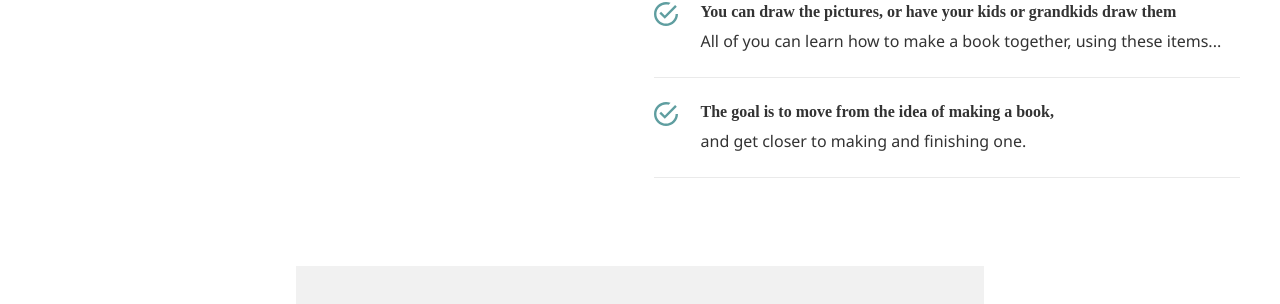
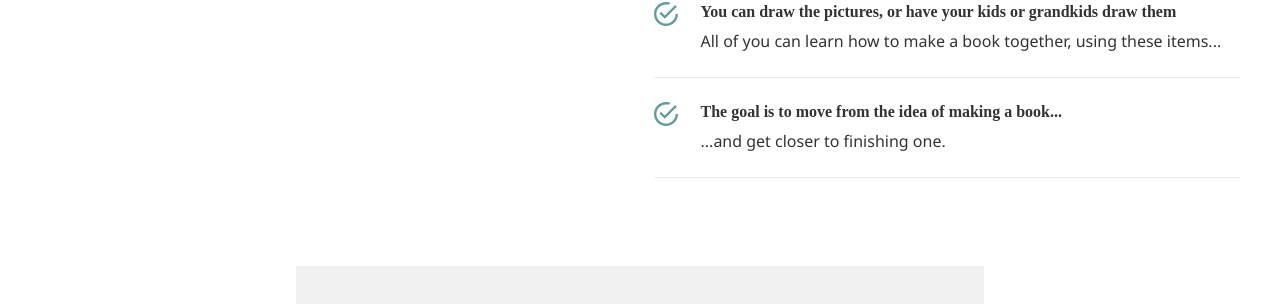
Before and after one commit to fourthirty-two/drawingstobook, a Jekyll site: the page built from index.html, in a window 1280 px wide. Shown: the part 680-984 px from the top of the page. Built offline with Jekyll 4.4.1, drawn with Linux system fonts in a browser that asks for light colours; some web fonts are replaced; a script that is not in the unit is left out; comment, search, counter and statistics services are not loaded.

Commit message:
:pencil: updated details text

```diff
--- a/_data/details.yml
+++ b/_data/details.yml
@@ -9,5 +9,5 @@
 - title: You can draw the pictures, or have your kids or grandkids draw them
   description: All of you can learn how to make a book together, using these items...
 
-- title: The goal is to move from the idea of making a book,
-  description: and get closer to making and finishing one.
+- title: The goal is to move from the idea of making a book...
+  description: ...and get closer to finishing one.
```
